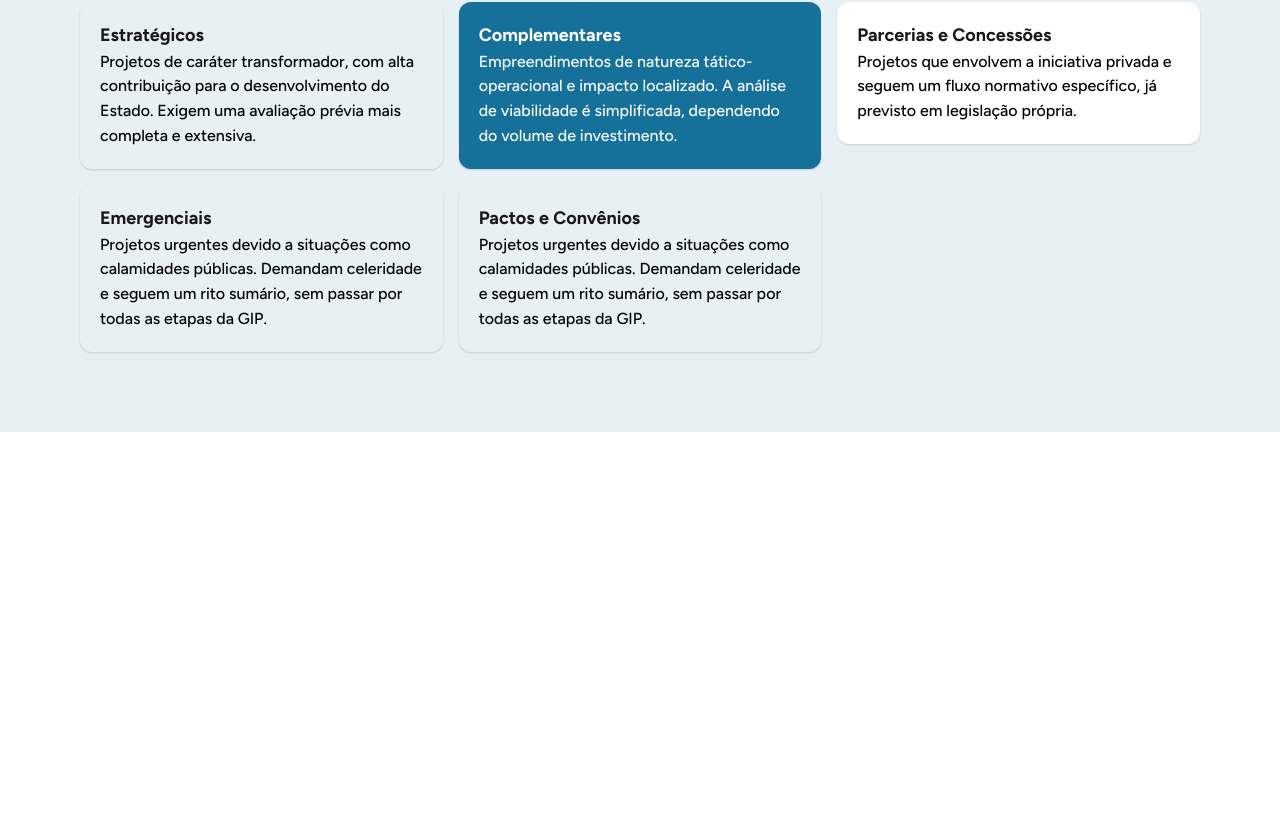
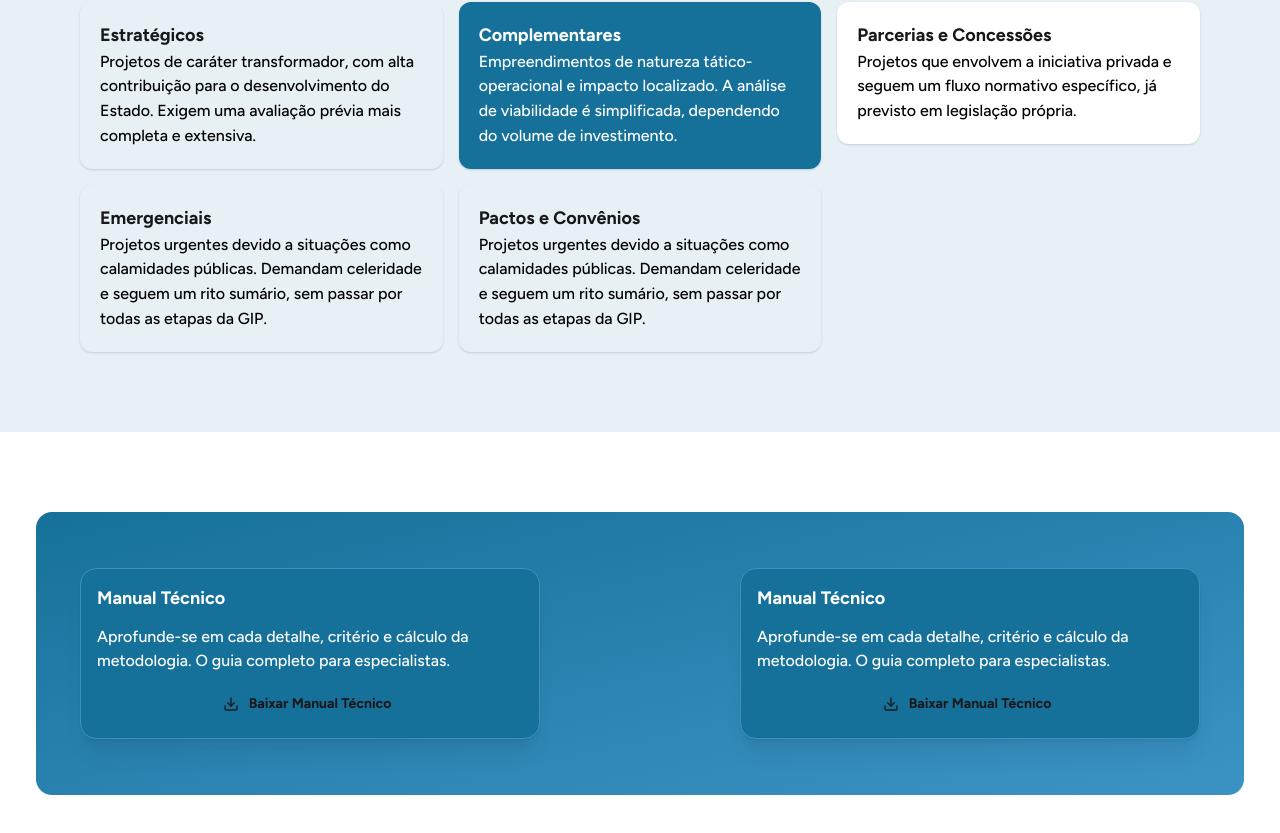
Before and after one commit to FelipeDuan/lp-gip, a Next.js app: page / in a window 1280 px wide. Shown: the part 3019-3852 px from the top of the page. Before the commit the page ends 3451 px from the top, so only its background shows below. Built offline with nearby package versions, Linux system fonts and the light colour scheme.

Commit message:
feat: ferramentas section

```diff
--- a/src/app/globals.css
+++ b/src/app/globals.css
@@ -37,7 +37,10 @@
   --spacing-4: 16px;
   --spacing-5: 20px;
   --spacing-8: 32px;
+  --spacing-9: 36px;
+  --spacing-11: 44px;
   --spacing-12: 48px;
+  --spacing-14: 56px;
   --spacing-16: 64px;
   --spacing-20: 80px;
   --spacing-24: 96px;
--- a/src/app/page.tsx
+++ b/src/app/page.tsx
@@ -1,17 +1,24 @@
+import { Header } from "@/components/layouts/header";
 import { ClassificacaoPage } from "@/components/sections/Classificacao/classificacao-page";
 import { EtapasPage } from "@/components/sections/Etapas/etapas-page";
+import { FerramentasPage } from "@/components/sections/Ferramentas/ferramentas-page";
 import { GovernanciaPage } from "@/components/sections/Governancia/governancia-page";
-import { Hero } from "@/components/sections/Hero/hero-page";
+import { HeroPage } from "@/components/sections/Hero/hero-page";
 import { SobrePage } from "@/components/sections/Sobre/sobre-page";
 
 export default function Home() {
   return (
     <>
-      <Hero />
+      <Header />
+      <HeroPage />
       <SobrePage />
       <EtapasPage />
       <GovernanciaPage />
       <ClassificacaoPage />
+
+      <div className="lg:px-5 lg:pt-20 lg:pb-32 xl:px-9 xl:pt-20 xl:pb-32">
+        <FerramentasPage />
+      </div>
     </>
   );
 }
--- /dev/null
+++ b/src/components/sections/Ferramentas/content.tsx
@@ -0,0 +1,24 @@
+import { Text } from "@mantine/core";
+import { BagdeSection } from "@/components/ui/badge-section";
+
+export function FerramentasContent() {
+  return (
+    <div className="flex flex-col justify-center items-start gap-4">
+      <BagdeSection>ferramentas e recursos</BagdeSection>
+
+      <Text fw={700} lh={1.2} fz={{ base: 24, sm: 28, md: 36 }}>
+        Pronto para começar?
+      </Text>
+
+      <Text
+        c="var(--color-foreground)"
+        fz={{ base: "sm", md: "md" }}
+        lh={1.6}
+        fw={500}
+      >
+        Acesse os recursos, aprofunde seu conhecimento e comece a aplicar a
+        metodologia GIP hoje mesmo.
+      </Text>
+    </div>
+  );
+}
--- /dev/null
+++ b/src/components/sections/Ferramentas/ferramentas-card.tsx
@@ -0,0 +1,28 @@
+import { Button, Card, Group, Text } from "@mantine/core";
+import { Download } from "lucide-react";
+
+export function FerramentasCard() {
+  return (
+    <Card bg="primary" shadow="md" radius={"lg"} withBorder maw={460}>
+      <Group justify="start" gap={12}>
+        <Text c={"white"} fw={700} fz={{ base: 16, lg: 18 }}>
+          Manual Técnico
+        </Text>
+
+        <Text c={"white"} fw={500} fz={{ base: "sm", lg: "md" }}>
+          Aprofunde-se em cada detalhe, critério e cálculo da metodologia. O
+          guia completo para especialistas.
+        </Text>
+
+        <Button
+          bg={"var(--color-yellow-400)"}
+          leftSection={<Download size={16} />}
+          fullWidth
+          c={"var(--color-neutral-emphasis)"}
+        >
+          Baixar Manual Técnico
+        </Button>
+      </Group>
+    </Card>
+  );
+}
--- /dev/null
+++ b/src/components/sections/Ferramentas/ferramentas-page.tsx
@@ -0,0 +1,11 @@
+import { FerramentasCard } from "./ferramentas-card";
+
+export function FerramentasPage() {
+  return (
+    <section className="flex flex-col justify-center items-start gap-8 bg-gradient-to-br from-primary-600 from-0% to-primary-500 to-95% text-white px-5 py-8 md:flex-row md:px-8 md:py-12 lg:w-full lg:rounded-2xl lg:px-11 lg:py-14 lg:justify-between">
+      <FerramentasCard />
+
+      <FerramentasCard />
+    </section>
+  );
+}
--- a/src/components/sections/Hero/hero-page.tsx
+++ b/src/components/sections/Hero/hero-page.tsx
@@ -1,15 +1,13 @@
 "use client";
 
 import { Container, Stack } from "@mantine/core";
-import { Header } from "../../layouts/header";
 import { HeroContent } from "./content";
 import { FaixasPI } from "./faixas-pi";
 import { HeroHeader } from "./hero-header";
 
-export function Hero() {
+export function HeroPage() {
   return (
     <>
-      <Header />
       <HeroHeader />
 
       <div className="flex flex-col justify-center items-center bg-white px-5 py-12 sm:px-8 md:px-16 md:py-20 lg:px-20 lg:py-42">
--- a/src/lib/theme.ts
+++ b/src/lib/theme.ts
@@ -25,4 +25,14 @@ export const theme: MantineThemeOverride = {
     lg: rem(18),
     xl: rem(22),
   },
+  defaultRadius: "md",
+  components: {
+    Card: {
+      styles: {
+        root: {
+          borderColor: "var(--color-primary-500)", // qualquer var CSS tua
+        },
+      },
+    },
+  },
 };
```
